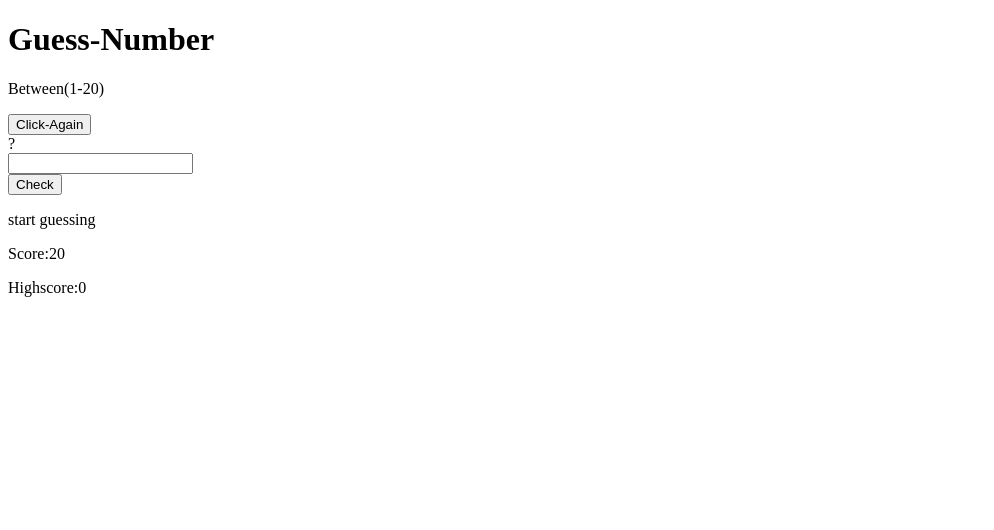
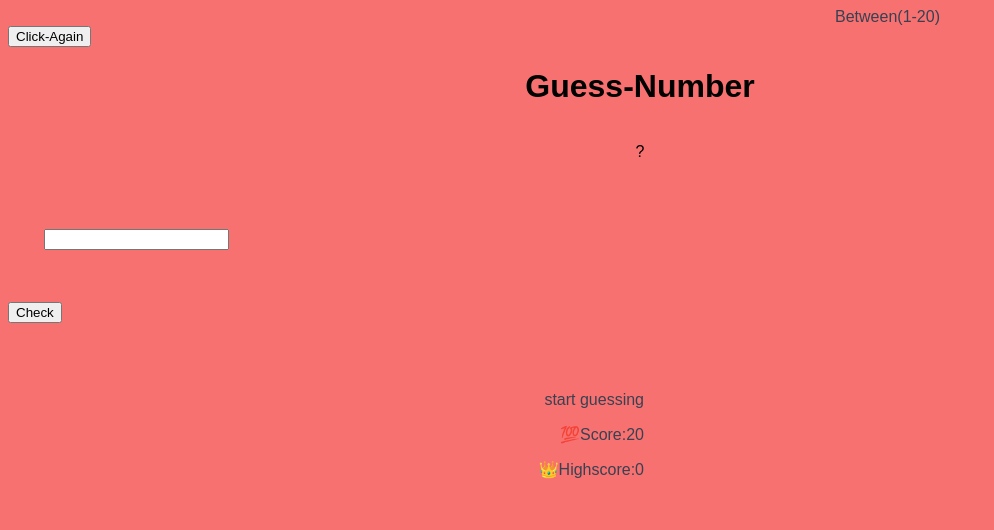
Before and after one commit to srujana1233/guess-number, a plain HTML site: page index.html in a window 1280 px wide. Shown: the whole page, without its empty margins (0-994 px from the left). Drawn offline with Linux system fonts and the light colour scheme.

Commit message:
updated style.css

```diff
--- a/index.html
+++ b/index.html
@@ -11,9 +11,9 @@
 
 <body>
     <header>
-        <h1>Guess-Number</h1>
         <p class="between">Between(1-20)</p>
         <button class="btn again">Click-Again</button>
+        <h1>Guess-Number</h1>
         <div class="number">?</div>
     </header>
     <main>
@@ -23,8 +23,8 @@
         </section>
         <section class="right">
             <p class="message">start guessing</p>
-            <p class="label-score">Score:<span class="score">20</span></p>
-            <p class="label-highscore">Highscore:<span class="highscore">0</p>
+            <p class="label-score">💯Score:<span class="score">20</span></p>
+            <p class="label-highscore">👑Highscore:<span class="highscore">0</p>
 
         </section>
     </main>
--- a/script.js
+++ b/script.js
@@ -67,4 +67,4 @@ btnAgain.addEventListener('click', function() {
     displayScore.textContent = score;
     message.textContent = 'Start Guessing';
     document.querySelector('.guess').value = '';
-        };
+});
--- a/style.css
+++ b/style.css
@@ -0,0 +1,91 @@
+        @import url('https://fonts.googleapis.com/css2?family=Lato:ital,wght@0,400;1,300;1,400&display=swap');
+        * {
+            font-family: 'Montserrat', sans-serif;
+        }
+
+         :root {
+            --primary: #374151;
+            --secondary: #F87171;
+            --brown: #92400E;
+            --white: #ffffff;
+        }
+
+        body {
+            background-color: #F87171;
+            font-family: 'Lato', sans-serif;
+        }
+
+        h1 {
+            text-align: center;
+        }
+
+        #title {
+            font-size: 2rem
+        }
+
+        .between {
+            text-align: right;
+            margin-top: 0.5rem;
+            color: var(--primary);
+            display: block;
+            padding-left: 1rem;
+            padding-right: 1rem;
+            max-width: 600px;
+            margin: auto;
+        }
+
+        .btnagain {
+            text-align: right;
+            margin-top: 0.5rem;
+            color: var(--primary);
+            display: block;
+            padding-left: 1rem;
+            padding-right: 1rem;
+            max-width: 600px;
+            margin: auto;
+        }
+
+        .number {
+            text-align: center;
+            display: block;
+            padding: 1rem;
+            border: 1em;
+            margin: 20px;
+        }
+
+        .left {
+            text-align: left;
+            color: var(--primary);
+            display: block;
+            padding-left: 1rem;
+            padding-right: 1rem;
+            max-width: 600px;
+            margin: 20px;
+        }
+
+        .btncheck {
+            text-align: center;
+            margin-top: 0.5rem;
+            color: var(--primary);
+            display: block;
+            padding-left: 1rem;
+            padding-right: 1rem;
+            max-width: 600px;
+            margin: 20px;
+        }
+
+        .right {
+            text-align: right;
+            margin-top: 0.5rem;
+            color: var(--primary);
+            display: block;
+            padding-left: 1rem;
+            padding-right: 1rem;
+            max-width: 600px;
+            margin: 20px;
+        }
+
+        section {
+            padding: 2rem 0;
+            display: block;
+        }
```
Lines whose indentation alone changed are shown as unchanged.
